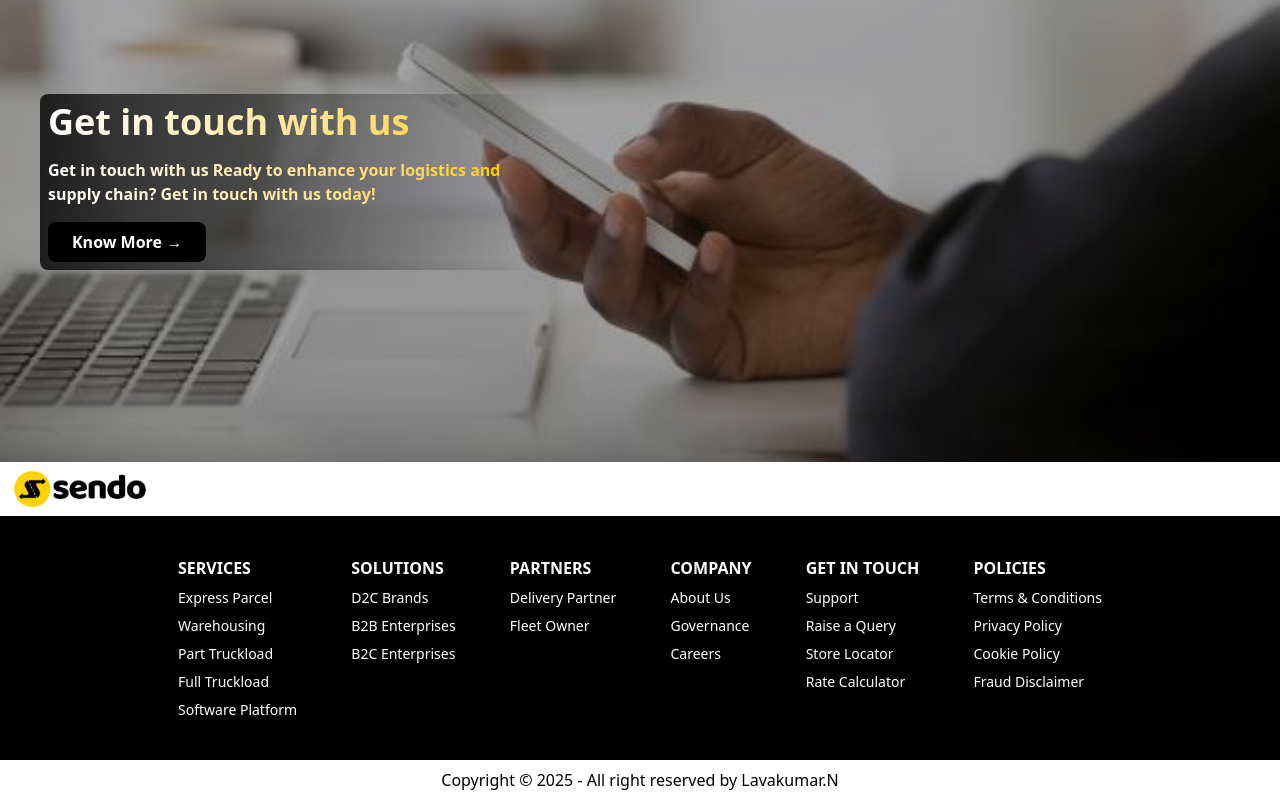
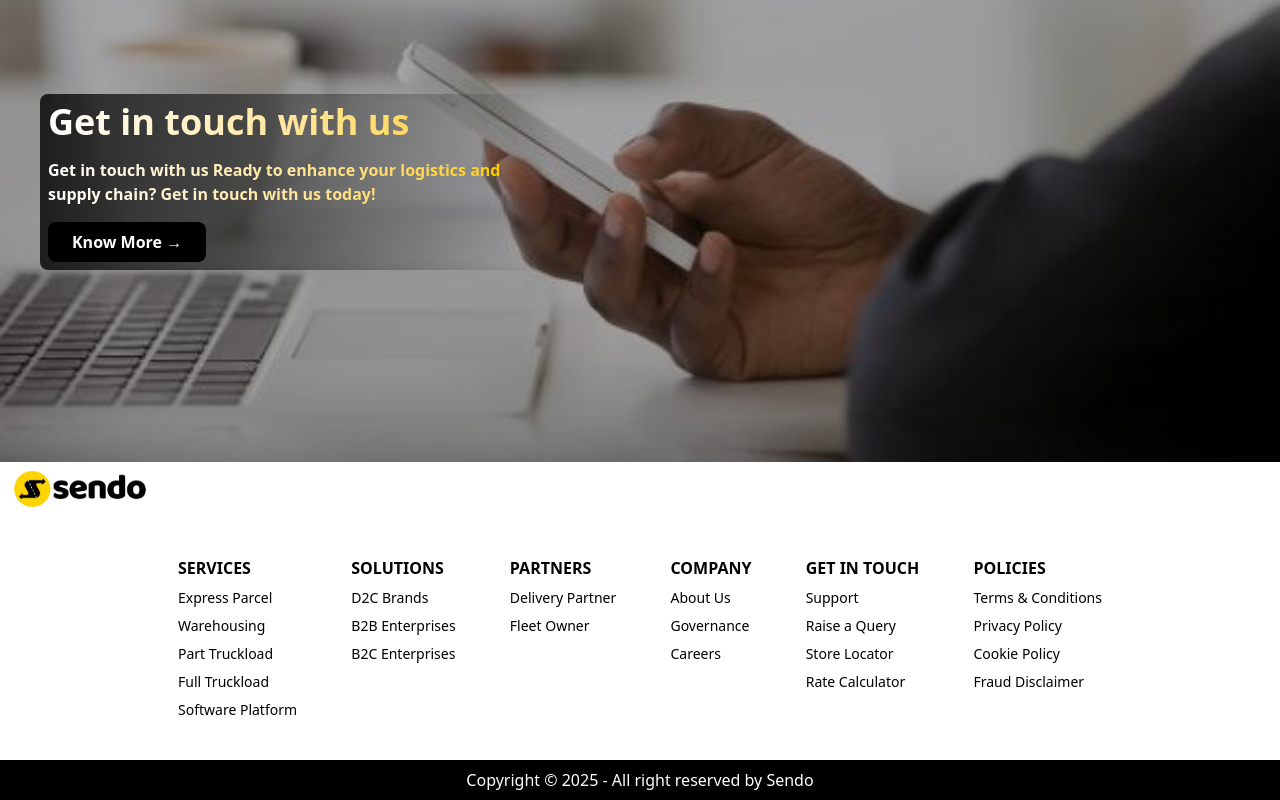
Before and after one commit to rahulpant2002/sendo, a React (Vite) app: page / in a window 1280 px wide. Shown: the part 1902-2702 px from the top of the page. Built offline with nearby package versions, Linux system fonts and the light colour scheme.

Commit message:
Footer BG Updated

```diff
--- a/src/components/Footer.jsx
+++ b/src/components/Footer.jsx
@@ -4,7 +4,7 @@ const Footer = () => {
   return (
     <div>
       <LogoFooter/>
-      <footer className="bg-black text-white py-10 px-6 ">
+      <footer className="bg-white text-black py-10 px-6 ">
         <div className="max-w-7xl mx-auto text-center md:text-left">
           <div className="flex flex-col md:flex-row md:justify-between">
 
@@ -13,7 +13,7 @@ const Footer = () => {
               {/* SERVICES */}
               <div>
                 <h2 className="font-semibold">SERVICES</h2>
-                <ul className="text-sm text-white space-y-2 mt-2">
+                <ul className="text-sm space-y-2 mt-2">
                   <li>Express Parcel</li>
                   <li>Warehousing</li>
                   <li>Part Truckload</li>
@@ -27,7 +27,7 @@ const Footer = () => {
               {/* SOLUTIONS */}
               <div>
                 <h2 className="font-semibold">SOLUTIONS</h2>
-                <ul className="text-sm text-white space-y-2 mt-2">
+                <ul className="text-sm space-y-2 mt-2">
                   <li>D2C Brands</li>
                   <li>B2B Enterprises</li>
                   <li>B2C Enterprises</li>
@@ -37,7 +37,7 @@ const Footer = () => {
               {/* PARTNERS */}
               <div>
                 <h2 className="font-semibold">PARTNERS</h2>
-                <ul className="text-sm text-white space-y-2 mt-2">
+                <ul className="text-sm space-y-2 mt-2">
                   {/* <li>Franchise Opportunities</li> */}
                   <li>Delivery Partner</li>
                   <li>Fleet Owner</li>
@@ -47,7 +47,7 @@ const Footer = () => {
               {/* COMPANY */}
               <div>
                 <h2 className="font-semibold">COMPANY</h2>
-                <ul className="text-sm text-white space-y-2 mt-2">
+                <ul className="text-sm space-y-2 mt-2">
                   <li>About Us</li>
                   <li>Governance</li>
                   {/* <li>Investor Relations</li> */}
@@ -60,7 +60,7 @@ const Footer = () => {
               {/* GET IN TOUCH */}
               <div>
                 <h2 className="font-semibold">GET IN TOUCH</h2>
-                <ul className="text-sm text-white space-y-2 mt-2">
+                <ul className="text-sm space-y-2 mt-2">
                   <li>Support</li>
                   <li>Raise a Query</li>
                   <li>Store Locator</li>
@@ -71,7 +71,7 @@ const Footer = () => {
               {/* POLICIES */}
               <div>
                 <h2 className="font-semibold">POLICIES</h2>
-                <ul className="text-sm text-white space-y-2 mt-2">
+                <ul className="text-sm space-y-2 mt-2">
                   <li>Terms & Conditions</li>
                   <li>Privacy Policy</li>
                   <li>Cookie Policy</li>
@@ -83,7 +83,7 @@ const Footer = () => {
           </div>
         </div>
       </footer>
-      <p className='text-center text-black p-2 bg-white'>Copyright © {new Date().getFullYear()} - All right reserved by Lavakumar.N</p>
+      <p className='text-center text-white p-2 bg-black'>Copyright © {new Date().getFullYear()} - All right reserved by Sendo</p>
     </div>
   );
 };
--- a/src/components/HomePage/SendoSolutions.jsx
+++ b/src/components/HomePage/SendoSolutions.jsx
@@ -41,7 +41,7 @@ const SendoSolutions = () => {
         {solutions.map((solution, index) => (
           <div key={index} className="p-6 bg-yellow-400 text-black rounded-lg shadow-lg text-center md:text-left">
             <div className="flex justify-center md:justify-start mb-4">
-              <img src={solution.imgSrc} alt={solution.alt} className="w-12 h-12" />
+              <img src={solution.imgSrc} alt={solution.alt} className="w-12 h-12 text-black" />
             </div>
             <h3 className="text-xl font-bold">{solution.title}</h3>
             <p className="mt-2">{solution.description}</p>
--- a/src/components/VendorPage/Vendor.jsx
+++ b/src/components/VendorPage/Vendor.jsx
@@ -4,6 +4,7 @@ import BackgroundImg from '../BackgroundImg';
 import WhyPartner from './WhyPartners';
 import VendorPartnership from './VendorPartnership';
 import Benefits from './Benefits';
+import ContactSection from '../ContactSection';
 
 const Vendor = () => {
   const heading = "Sendo Logistics Comprehensive Solutions for Our Vendors.";
@@ -16,6 +17,7 @@ const Vendor = () => {
         <Benefits/>
       </div>
       <VendorPartnership/>
+      <ContactSection/>
     </div>
   )
 }
```
